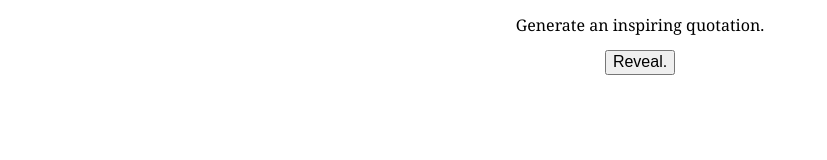
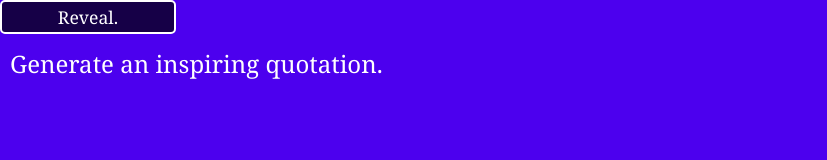
Before and after one commit to FeedTheMind/quoteGenerator, a plain HTML site: page index.html in a window 1280 px wide. Shown: the whole page, without its empty margins (0-827 px from the left). Drawn offline with Linux system fonts and the light colour scheme.

Commit message:
Update index and alter styles

```diff
--- a/css/main.css
+++ b/css/main.css
@@ -7,7 +7,8 @@ General
 
 body {
   font-family: Georgia, sans-serif;
-  text-align: center;
+  background: rgba(76, 0, 238, 1);
+  color: #fff;
 }
 
 .source:before {
@@ -21,3 +22,44 @@ body {
 /***************
 .mainContainer
 ***************/
+.mainContainer {
+  text-align: justify;
+}
+
+@media (min-width: 769px) {
+  .mainContainer {
+    width: 70%;
+    max-width: 400px;
+  }
+}
+
+/***************
+.quoteContainer
+***************/
+.quoteContainer {
+  font-size: 1.5em;
+  padding: 10px;
+  margin-top: 4%;
+}
+
+.newQuote {
+  font-family: Georgia, sans-serif;
+  font-size: 1.1em;
+  outline: none;
+  border: 2px solid white;
+  border-radius: 5px;
+  padding: 5px;
+  width: 10em;
+  transition: .5s;
+  cursor: pointer;
+  color: #fff;
+  background: rgba(0, 0, 0, .7);
+  position: fixed;
+  left: 0;
+  top:0;
+}
+
+.newQuote:hover,
+.newQuote:focus {
+  width: 12em;
+}
```
Also changed, not shown: index.html (+1 -1 lines).
